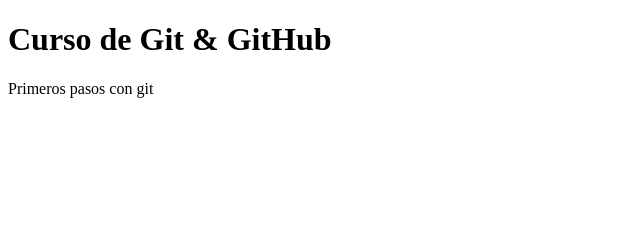
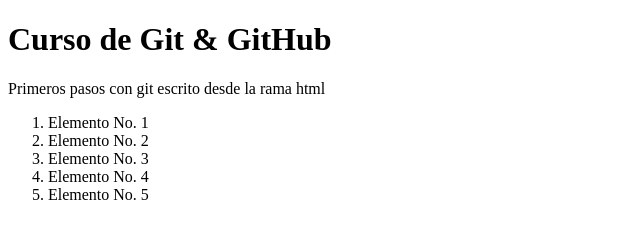
Before and after one commit to Juanjo21-01/git-prueba, a plain HTML site: page index.html in a window 1280 px wide. Shown: the whole page, without its empty margins (0-640 px from the left). Drawn offline with Linux system fonts and the light colour scheme.

Commit message:
Agregando index.js al index.html

```diff
--- a/index.html
+++ b/index.html
@@ -8,6 +8,14 @@
   </head>
   <body>
     <h1>Curso de Git & GitHub</h1>
-    <p>Primeros pasos con git</p>
+    <p>Primeros pasos con git escrito desde la rama html</p>
+    <ol>
+      <li>Elemento No. 1</li>
+      <li>Elemento No. 2</li>
+      <li>Elemento No. 3</li>
+      <li>Elemento No. 4</li>
+      <li>Elemento No. 5</li>
+    </ol>
+    <script src="index.js"></script>
   </body>
 </html>
```
